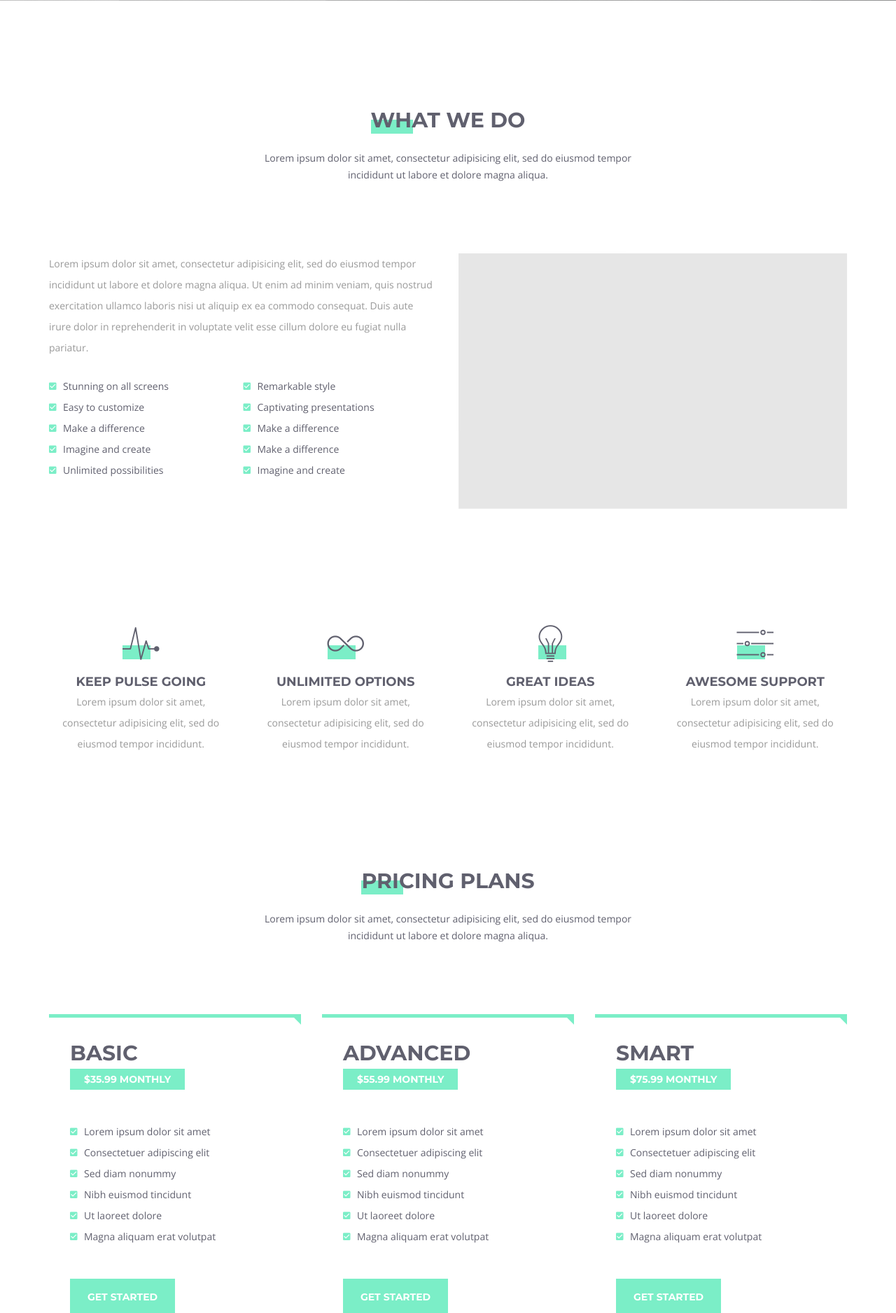
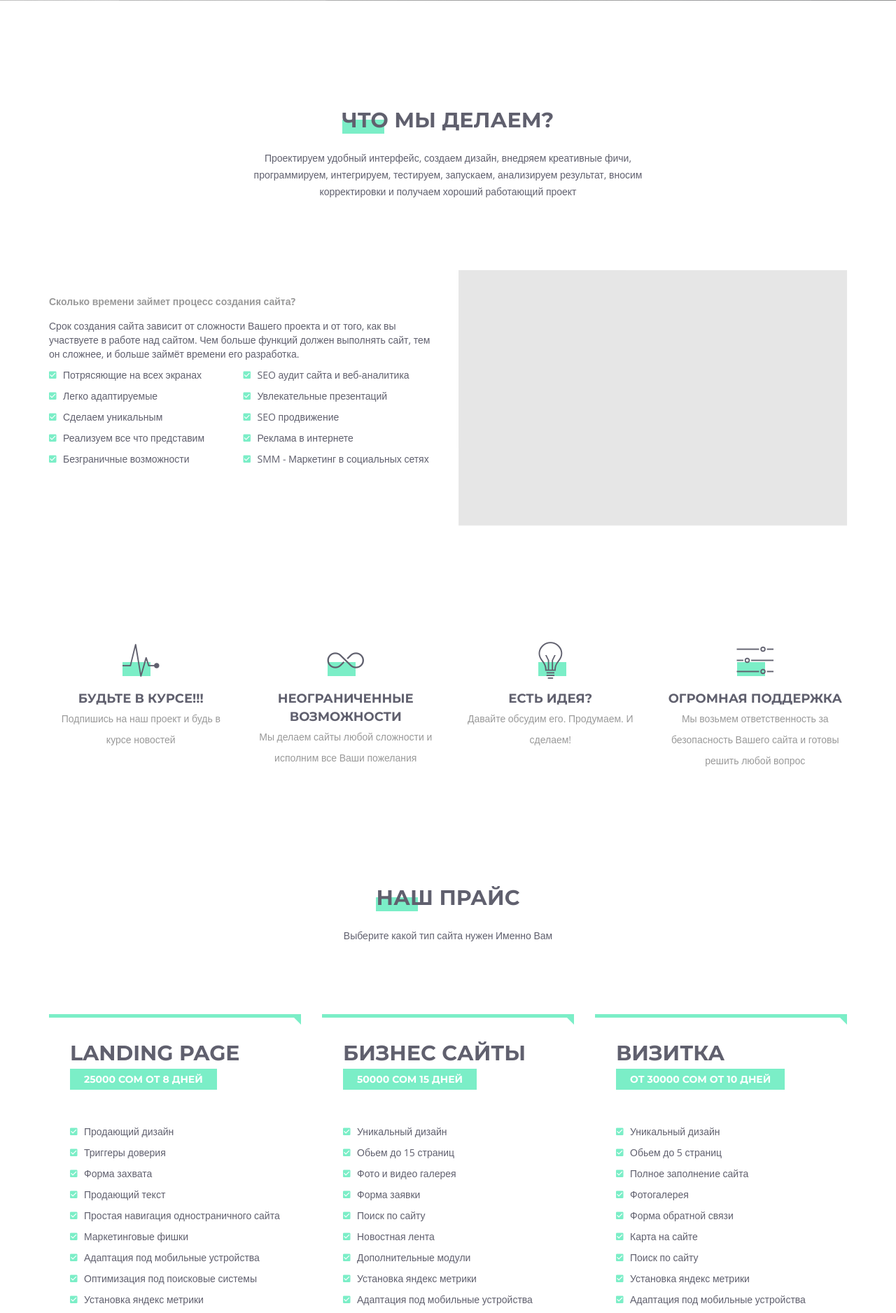
Before and after one commit to unitedcoders/personal, a PHP site: page /services.html in a window 1280 px wide. Shown: the part 499-2375 px from the top of the page at 70% size. Run offline with PHP 8.4, Linux system fonts and the light colour scheme; some web fonts are replaced.

```diff
--- a/admin/admin.php
+++ b/admin/admin.php
@@ -1,7 +1,13 @@
 <?php
 /**
  * Created by PhpStorm.
+<<<<<<< HEAD
+ * User: bektur
+ * Date: 1/29/17
+ * Time: 11:49 PM
+=======
  * User: Nurbolot
  * Date: 29.01.2017
  * Time: 20:53
+>>>>>>> origin/master
  */
--- a/services.html
+++ b/services.html
@@ -42,7 +42,7 @@
 								<li><a href="single-post.html" class="animsition-link">Статья</a></li>
 							</ul>
 						</li>
-						<li><a href="contact.html" class="animsition-link">Свяжитесь с нами</a></li>
+						<li><a href="contact.html" class="animsition-link">Обратная связь</a></li>
 					</ul>
 				</nav>
 				<!-- mobile navbar -->
@@ -59,8 +59,8 @@
 	<!-- HERO SECTION  -->
 	<div class="site-hero_2">
 		<div class="page-title">
-			<div class="big-title montserrat-text uppercase">our services</div>
-			<div class="small-title montserrat-text uppercase">home / services</div>
+			<div class="big-title montserrat-text uppercase">Наши Услуги</div>
+			<div class="small-title montserrat-text uppercase">Главная / Услуги</div>
 		</div>
 	</div>
 
@@ -69,40 +69,40 @@
 		<div class="container">
 			<div class="row">
 				<div class="section-title">
-					<span>what we do</span>
-					<p>Lorem ipsum dolor sit amet, consectetur adipisicing elit, sed do eiusmod
-					tempor incididunt ut labore et dolore magna aliqua.</p>
+					<span>Что мы делаем?</span>
+					<p>Проектируем удобный интерфейс, создаем дизайн, внедряем креативные фичи,
+						программируем, интегрируем, тестируем, запускаем, анализируем результат,
+						вносим корректировки и получаем хороший работающий проект</p>
 				</div>
 			</div>
 
 			<div class="row">
 				<div class="col-md-6 wow fadeInUp">
 					<p style="margin-bottom:30px">
-						Lorem ipsum dolor sit amet, consectetur adipisicing elit, sed do eiusmod
-						tempor incididunt ut labore et dolore magna aliqua. Ut enim ad minim veniam,
-						quis nostrud exercitation ullamco laboris nisi ut aliquip ex ea commodo
-						consequat. Duis aute irure dolor in reprehenderit in voluptate velit esse
-						cillum dolore eu fugiat nulla pariatur.
+					<p><b>Сколько времени займет процесс создания сайта?</b></p>
+						Срок создания сайта зависит от сложности Вашего проекта и от того, как вы участвуете
+						в работе над сайтом. Чем больше функций должен выполнять сайт, тем он сложнее, и больше
+						займёт времени его разработка.
 					</p>
 					<div class="col-md-6">
 						<div class="row">
 							<ul class="list">
-								<li>Stunning on all screens</li>
-								<li>Easy to customize</li>
-								<li>Make a difference</li>
-								<li>Imagine and create</li>
-								<li>Unlimited possibilities</li>
+								<li>Потрясяющие на всех экранах</li>
+								<li>Легко адаптируемые</li>
+								<li>Сделаем уникальным</li>
+								<li>Реализуем все что представим</li>
+								<li>Безграничные возможности</li>
 							</ul>
 						</div>
 					</div>
 					<div class="col-md-6">
 						<div class="row">
 							<ul class="list">
-								<li>Remarkable style</li>
-								<li>Captivating presentations</li>
-								<li>Make a difference</li>
-								<li>Make a difference</li>
-								<li>Imagine and create</li>
+								<li>SEO аудит сайта и веб-аналитика</li>
+								<li>Увлекательные презентаций</li>
+								<li>SEO продвижение</li>
+								<li>Реклама в интернете</li>
+								<li>SMM - Маркетинг в социальных сетях</li>
 							</ul>
 						</div>
 					</div>
@@ -122,40 +122,36 @@
 				<div class="col-md-3 col-sm-6 col-xs-12 wow fadeInUp">
 					<div class="benefits_1_single">
 						<i class="icon ion-ios-pulse"></i>
-						<div class="title montserrat-text uppercase">keep pulse going</div>
+						<div class="title montserrat-text uppercase">Будьте в курсе!!!</div>
 						<p>
-							Lorem ipsum dolor sit amet, consectetur adipisicing elit, sed do eiusmod
-							tempor incididunt.
+							Подпишись на наш проект и будь в курсе новостей
 						</p>
 					</div>
 				</div>
 				<div class="col-md-3 col-sm-6 col-xs-12 wow fadeInUp" data-wow-delay=".1s">
 					<div class="benefits_1_single">
 						<i class="icon ion-ios-infinite-outline"></i>
-						<div class="title montserrat-text uppercase">unlimited options</div>
+						<div class="title montserrat-text uppercase">Неограниченные возможности</div>
 						<p>
-							Lorem ipsum dolor sit amet, consectetur adipisicing elit, sed do eiusmod
-							tempor incididunt.
+							Мы делаем сайты любой сложности и исполним все Ваши пожелания
 						</p>
 					</div>
 				</div>
 				<div class="col-md-3 col-sm-6 col-xs-12 wow fadeInUp" data-wow-delay=".2s">
 					<div class="benefits_1_single">
 						<i class="icon ion-ios-lightbulb-outline"></i>
-						<div class="title montserrat-text uppercase">great ideas</div>
+						<div class="title montserrat-text uppercase">Есть Идея?</div>
 						<p>
-							Lorem ipsum dolor sit amet, consectetur adipisicing elit, sed do eiusmod
-							tempor incididunt.
+							Давайте обсудим его. Продумаем. И сделаем!
 						</p>
 					</div>
 				</div>
 				<div class="col-md-3 col-sm-6 col-xs-12 wow fadeInUp" data-wow-delay=".3s">
 					<div class="benefits_1_single">
 						<i class="icon ion-ios-settings"></i>
-						<div class="title montserrat-text uppercase">awesome support</div>
+						<div class="title montserrat-text uppercase">Огромная поддержка</div>
 						<p>
-							Lorem ipsum dolor sit amet, consectetur adipisicing elit, sed do eiusmod
-							tempor incididunt.
+							Мы возьмем ответственность за безопасность Вашего сайта и готовы решить любой вопрос
 						</p>
 					</div>
 				</div>
@@ -168,57 +164,67 @@
 		<div class="container">
 			<div class="row">
 				<div class="section-title">
-					<span>pricing plans</span>
-					<p>Lorem ipsum dolor sit amet, consectetur adipisicing elit, sed do eiusmod
-					tempor incididunt ut labore et dolore magna aliqua.</p>
+					<span>Наш прайс</span>
+					<p>Выберите какой тип сайта нужен Именно Вам</p>
 				</div>
 			</div>
 			<div class="row">
 				<div class="col-md-4 col-sm-6 col-xs-12 wow fadeInUp">
 					<div class="pricing_plan">
-						<div class="plan_title montserrat-text uppercase">basic</div>
-						<div class="plan_price montserrat-text uppercase">$35.99 monthly</div>
+						<div class="plan_title montserrat-text uppercase">Landing Page</div>
+						<div class="plan_price montserrat-text uppercase">25000 сом от 8 дней</div>
 						<ul class="list">
-							<li>Lorem ipsum dolor sit amet</li>
-							<li>Consectetuer adipiscing elit</li>
-							<li>Sed diam nonummy</li>
-							<li>Nibh euismod tincidunt</li>
-							<li>Ut laoreet dolore</li>
-							<li>Magna aliquam erat volutpat</li>
+							<li>Продающий дизайн</li>
+							<li>Триггеры доверия</li>
+							<li>Форма захвата</li>
+							<li>Продающий текст</li>
+							<li>Простая навигация одностраничного сайта </li>
+							<li>Маркетинговые фишки</li>
+							<li>Адаптация под мобильные устройства</li>
+							<li>Оптимизация под поисковые системы</li>
+							<li>Установка яндекс метрики</li>
 						</ul>
-						<a href="" class="btn green"><span>get started</span></a>
+						<a href="" class="btn green"><span>Заказать</span></a>
 					</div>
 				</div>
 
 				<div class="col-md-4 col-sm-6 col-xs-12 wow fadeInUp" data-wow-delay=".1s">
 					<div class="pricing_plan">
-						<div class="plan_title montserrat-text uppercase">advanced</div>
-						<div class="plan_price montserrat-text uppercase">$55.99 monthly</div>
+						<div class="plan_title montserrat-text uppercase">Бизнес сайты</div>
+						<div class="plan_price montserrat-text uppercase">50000 сом 15 дней</div>
 						<ul class="list">
-							<li>Lorem ipsum dolor sit amet</li>
-							<li>Consectetuer adipiscing elit</li>
-							<li>Sed diam nonummy</li>
-							<li>Nibh euismod tincidunt</li>
-							<li>Ut laoreet dolore</li>
-							<li>Magna aliquam erat volutpat</li>
+							<li>Уникальный дизайн</li>
+							<li>Обьем до 15 страниц</li>
+							<li>Фото и видео галерея</li>
+							<li>Форма заявки</li>
+							<li>Поиск по сайту</li>
+							<li>Новостная лента</li>
+							<li>Дополнительные модули</li>
+							<li>Установка яндекс метрики</li>
+							<li>Адаптация под мобильные устройства</li>
+							<li>Оптимизация под поисковые системы</li>
 						</ul>
-						<a href="" class="btn green"><span>get started</span></a>
+						<a href="" class="btn green"><span>Заказать</span></a>
 					</div>
 				</div>
 
 				<div class="col-md-4 col-sm-6 col-xs-12 wow fadeInUp" data-wow-delay=".2s">
 					<div class="pricing_plan">
-						<div class="plan_title montserrat-text uppercase">smart</div>
-						<div class="plan_price montserrat-text uppercase">$75.99 monthly</div>
+						<div class="plan_title montserrat-text uppercase">Визитка</div>
+						<div class="plan_price montserrat-text uppercase">от 30000 сом от 10 дней</div>
 						<ul class="list">
-							<li>Lorem ipsum dolor sit amet</li>
-							<li>Consectetuer adipiscing elit</li>
-							<li>Sed diam nonummy</li>
-							<li>Nibh euismod tincidunt</li>
-							<li>Ut laoreet dolore</li>
-							<li>Magna aliquam erat volutpat</li>
+							<li>Уникальный дизайн</li>
+							<li>Обьем до 5 страниц</li>
+							<li>Полное заполнение сайта</li>
+							<li>Фотогалерея</li>
+							<li>Форма обратной связи</li>
+							<li>Карта на сайте</li>
+							<li>Поиск по сайту</li>
+							<li>Установка яндекс метрики</li>
+							<li>Адаптация под мобильные устройства</li>
+							<li>Оптимизация под поисковые системы</li>
 						</ul>
-						<a href="" class="btn green"><span>get started</span></a>
+						<a href="" class="btn green"><span>Заказать</span></a>
 					</div>
 				</div>
 			</div>
@@ -232,19 +238,18 @@
 			<div class="col-md-6 col-sm-12">
 				<div class="row">
 					<span class="white-text montserrat-text uppercase" style="font-size:30px;display:block;">
-						you think we're cool? let's work together
+						Вы думаете мы хороши? Тогда давайте сотрудничать вместе!
 					</span>
-					<a href="#" class="btn white" style="margin-top:30px"><span>get in touch</span></a>
+					<a href="#" class="btn white" style="margin-top:30px"><span>Связаться</span></a>
 				</div>
 			</div>
 
 			<div class="col-md-6 col-sm-12">
 				<div class="row">
 					<div class="white-section" style="padding:20px">
-						<span class="montserrat-text uppercase" style="font-size:24px">stay informed with our newsletter</span>
+						<span class="montserrat-text uppercase" style="font-size:24px">оставьте вашу заявку в наш адрес</span>
 						<p>
-							Lorem ipsum dolor sit amet, consectetur adipisicing elit, sed do eiusmod
-							tempor incididunt ut labore et dolore magna aliqua.
+							Чтобы отправить нам Ваше сообщения,просто заполните форму и отправьте
 						</p>
 						<form action="#" method="post">
 							<div class="input_1">
@@ -267,12 +272,12 @@
 				<div class="row">
 					<nav class="footer-nav">
 						<ul>
-							<li><a href="index.html" class="animsition-link link">Home</a></li>
-							<li><a href="about.html" class="animsition-link link">about us</a></li>
-							<li><a href="services.html" class="animsition-link link">services</a></li>
-							<li><a href="portfolio-1.html" class="animsition-link link">portfolio</a></li>
-							<li><a href="blog-1.html" class="animsition-link link">blog</a></li>
-							<li><a href="contact.html" class="animsition-link link">contact us</a></li>
+							<li><a href="index.html" class="animsition-link link">Главная</a></li>
+							<li><a href="about.html" class="animsition-link link">О нас</a></li>
+							<li><a href="services.html" class="animsition-link link">Услуги</a></li>
+							<li><a href="portfolio-1.html" class="animsition-link link">Портфолио</a></li>
+							<li><a href="blog-1.html" class="animsition-link link">Блог</a></li>
+							<li><a href="contact.html" class="animsition-link link">Обратная связь</a></li>
 						</ul>
 					</nav>
 				</div>
```
Also changed, not shown: contact.html (+30 -31 lines).
